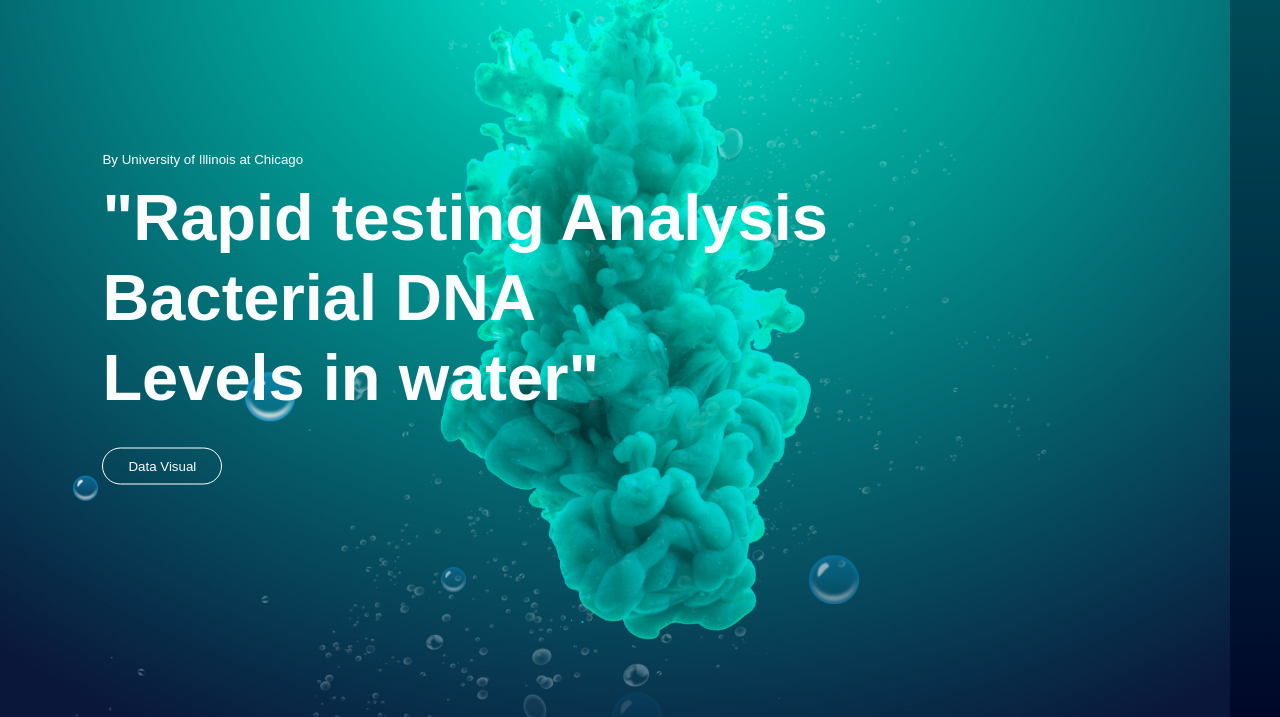
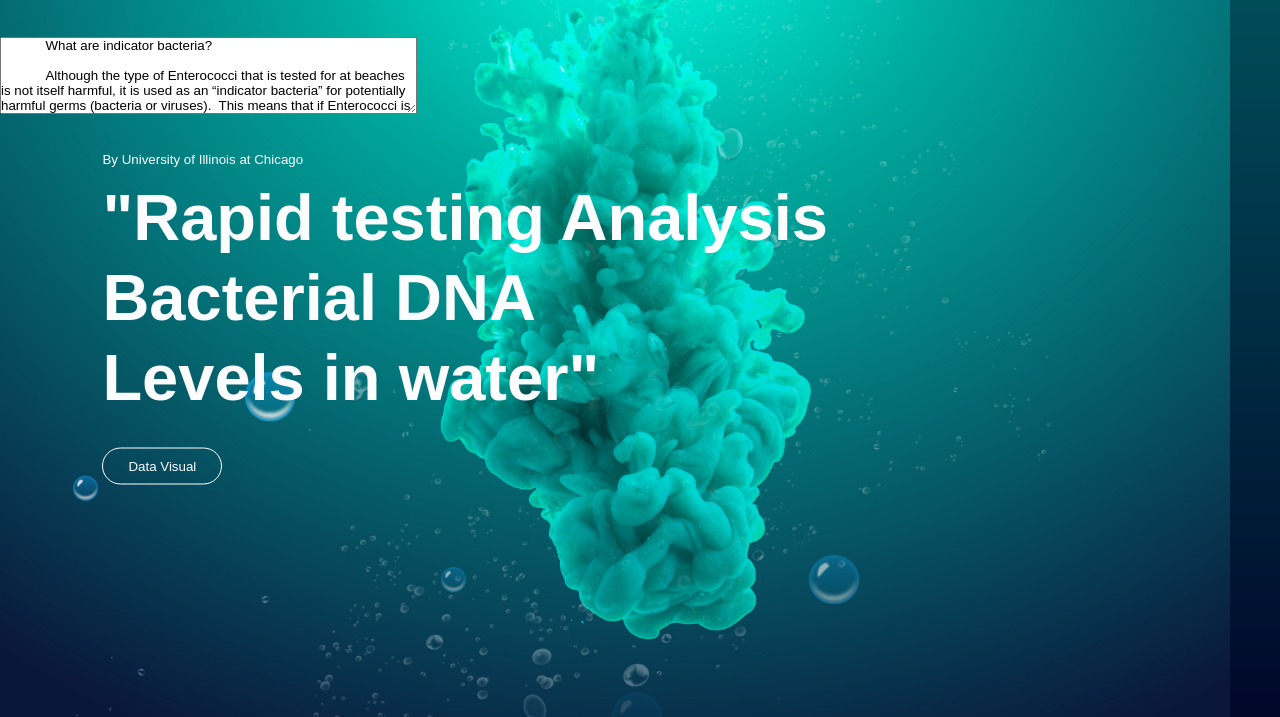
Before and after one commit to qsun21/project2, a plain HTML site: page index.html in a window 1280 px wide. Shown: the part 83-800 px from the top of the page. Drawn offline with Linux system fonts and the light colour scheme.

Commit message:
fix html

```diff
--- a/index.html
+++ b/index.html
@@ -11,7 +11,7 @@
         <div class="navbar">
             <img src="logo5.png" alt="">
             <a href ="https://data.cityofchicago.org"><button type="button">Data Portal</button></a>
-            <a href="Pam.html"><button type="button">Beach Stations</button></a>
+            <a href="Pamhtml/Pam.html"><button type="button">Beach Stations</button></a>
 
         </div>
         <div class="content">
@@ -20,7 +20,24 @@
             Bacterial DNA<br>Levels in water"</h1>
             <a href="Charts/index.html"><button type="button">Data Visual</button></a>
         </div>
+        <div class="textarea">
+        <textarea cols="50" rows="5" style="overflow:auto;">
+            What are indicator bacteria?
 
+            Although the type of Enterococci that is tested for at beaches is not itself harmful, it is used as an “indicator bacteria” for potentially harmful germs (bacteria or viruses).  This means that if Enterococci is found, there is a statistical likelihood that other germs may be present.
+
+            The sheer variety of germs that could be found in the environment and their low concentrations make it very difficult and expensive to test for each individual organism.  To protect public health, the Environmental Protection Agency (EPA) has conducted studies that provide a statistical link between the risk of getting sick and the presence of Enterococci above certain concentrations.
+
+            What causes high levels of indicator bacteria?
+
+            There are many unknown sources that can cause high levels of Enterococci in the water.  Studies have shown that potential sources include waste from gulls, pets and wildlife, high temperatures, severe weather, stormwater runoff, bacteria from the sand, and low lake levels. Research has suggested a strong link between high Enterococci levels and fecal droppings from ring-billed gulls and other birds, which is why feeding birds at the beach is prohibited and gull harassment techniques have been implemented at some sites that have a history of high levels of Enterococci.
+            The Park District also provides numerous lidded containers for trash and recyclable materials to decrease the available food source for these "nuisance species".
+            Additionally, the Chicago Park District Department of Natural Resources cleans each beach daily with a beach groomer.
+
+            How often is the water tested?
+            EPA guidance calls for municipalities to test recreational public beach waters at least once every week. The Chicago Park District tests beach waters for bacteria seven days per week using EPA’s newly established rapid test method. The rapid test method uses DNA detection of Enterococci instead of culturing live E. coli bacteria cells, and cuts the time required for test results from 18 to 24 hours to 4 hours. To help decrease Enterococci levels, the Chicago Park District uses an integrated approach of best management practices in an effort to minimize various sources of the bacteria.
+        </textarea>
+        </div>
         <div class="sidebar">
             <img src="menu.png" class="menu">
         </div>
```
